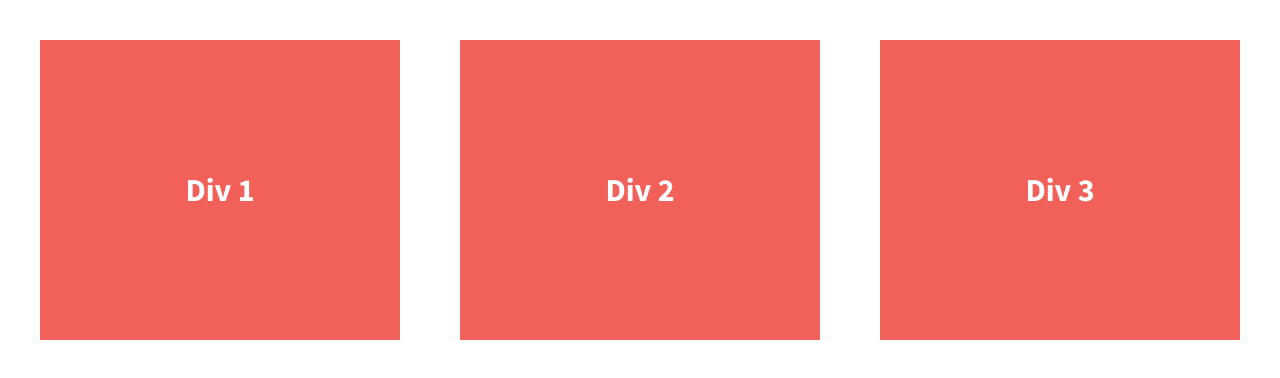
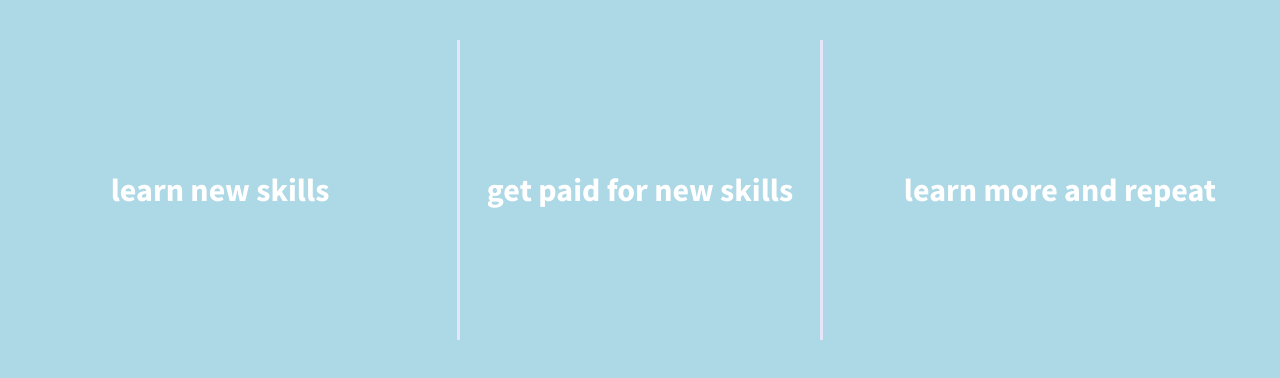
Before and after one commit to LBMAC/flexbox-divs, a plain HTML site: page index.html in a window 1280 px wide. Drawn offline with nearby package versions, Linux system fonts and the light colour scheme.

Commit message:
div border and background updates

```diff
--- a/css/main.css
+++ b/css/main.css
@@ -97,7 +97,7 @@ textarea {
 
 
 html {
-  background-color: #fff;
+  background-color: #ADD8E6;
   height: 100%;
 }
 
@@ -120,15 +120,20 @@ body {
   color: #fff;
   line-height: 1.5em;
   font-size: 1.6em;
-  background-color: #f16059;
+  background-color: #ADD8E6;
   height: 300px;
   display: flex;
   width: 30%;
   justify-content: center;
   align-items: center;
+
 }
 
-
+.div-2 {
+  border-left: solid;
+  border-right: solid;
+  border-color: #E6E6FA;
+}
 
 
 /* ==========================================================================
--- a/index.html
+++ b/index.html
@@ -23,13 +23,13 @@
 
         <section class="wrapper">
             <div class="div-1">
-                Div 1
+                learn new skills
             </div>
             <div class="div-2">
-                Div 2
+                get paid for new skills
             </div>
             <div class="div-3">
-                Div 3
+                learn more and repeat
             </div>
         </section>
 
```
